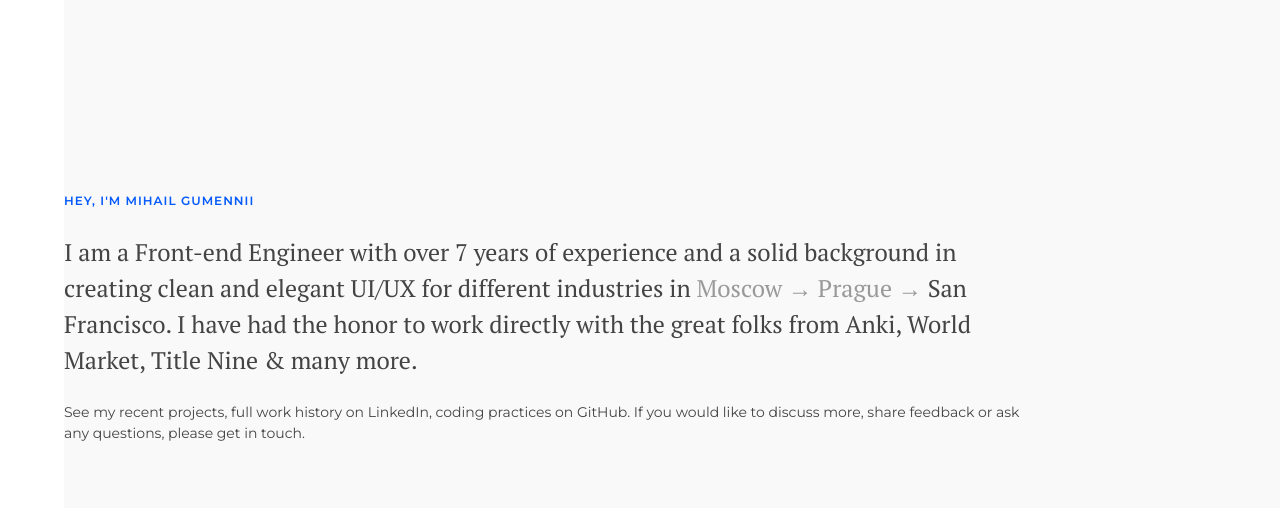
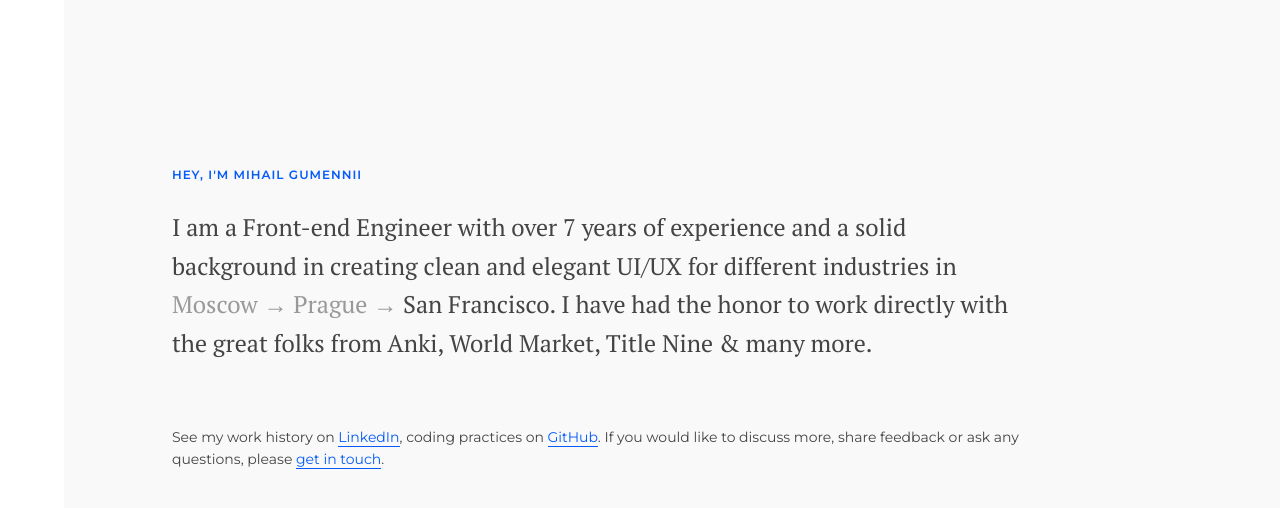
Before and after one commit to gumennii/gumennii.com, a website: page src/index.html in a window 1280 px wide. Shown: the part 80-588 px from the top of the page. Drawn offline with Linux system fonts and the light colour scheme.

Commit message:
feat: move to css grids

```diff
--- a/src/index.html
+++ b/src/index.html
@@ -26,17 +26,21 @@
   </div>
 
   <main class="o-main">
-    <article class="c-intro">
+    <article class="o-box">
       <h1 class="c-heading">Hey, I'm Mihail Gumennii</h1>
-      <p class="c-welcome">
+      <p class="c-welcome u-mb4">
         I am a Front-end Engineer with over 7 years of experience and a solid
         background in creating clean and elegant UI/UX for different industries
         in <span class="u-silent">Moscow → Prague →</span> San Francisco. I have had the honor to work
         directly with the great folks from Anki, World Market, Title Nine &amp; many more.
       </p>
       <p class="c-paragraph">
-        See my recent projects, full work history on LinkedIn, coding practices on GitHub.
-        If you would like to discuss more, share feedback or ask any questions, please get in touch.
+        See my work history on
+        <a class="c-link" href="https://www.linkedin.com/in/gumennii/" target="_blank">LinkedIn</a>,
+        coding practices on
+        <a class="c-link" href="https://github.com/gumennii" target="_blank">GitHub</a>.
+        If you would like to discuss more, share feedback or ask any questions, please
+        <a class="c-link" href="mailto: mihail.gumennii@gmail.com">get in touch</a>.
       </p>
     </article>
   </main>
--- a/src/styles/_base.css
+++ b/src/styles/_base.css
@@ -2,7 +2,7 @@
 
 html {
   height: 100%;
-  line-height: 1.5;
+  line-height: 1.6;
   -ms-text-size-adjust: 100%;
   -webkit-text-size-adjust: 100%;
 }
@@ -15,3 +15,9 @@ body {
   background-color: var(--color-bg-secondary);
   font-family: var(--font-primary);
 }
+
+a {
+  color: inherit;
+  background-color: transparent;
+  text-decoration: none;
+}
--- a/src/styles/_components.css
+++ b/src/styles/_components.css
@@ -36,3 +36,8 @@
   font-size: .875rem;
   font-family: var(--font-secondary);
 }
+
+.c-link {
+  color: var(--color-brand);
+  border-bottom: 1px solid var(--color-brand);
+}
--- a/src/styles/_objects.css
+++ b/src/styles/_objects.css
@@ -1,7 +1,8 @@
 /* Objects */
 
 .o-page {
-  display: flex;
+  display: grid;
+  grid-template-columns: 64px auto auto;
   align-items: stretch;
   justify-content: flex-start;
   align-content: stretch;
@@ -17,15 +18,23 @@
 
 .o-main {
   display: flex;
-  width: 75%;
+  min-width: 320px;
   align-items: center;
   justify-content: center;
 }
 
 .o-aside {
+  @media only screen and (max-width: 960px) {
+    display: none;
+  }
   overflow: hidden;
+  margin-top: 32px;
+  margin-bottom: 32px;
 }
 
+.o-intro {
+  padding: 10%;
+}
 
 .o-box {
   margin: 10%;
--- a/src/styles/_utilities.css
+++ b/src/styles/_utilities.css
@@ -1,5 +1,5 @@
 /* Utilities and Helpers */
 
-.u-silent {
-  color: var(--color-text-secondary);
-}
+.u-silent { color: var(--color-text-secondary); }
+
+.u-mb4 { margin-bottom: 64px; }
--- a/src/styles/dev.css
+++ b/src/styles/dev.css
@@ -6,7 +6,7 @@
 
 html {
   height: 100%;
-  line-height: 1.5;
+  line-height: 1.6;
   -ms-text-size-adjust: 100%;
   -webkit-text-size-adjust: 100%;
 }
@@ -20,12 +20,17 @@ body {
   font-family: 'PT Serif', Arial, serif;
 }
 
+a {
+  color: inherit;
+  background-color: transparent;
+  text-decoration: none;
+}
+
 /* Objects */
 
 .o-page {
-  display: -webkit-box;
-  display: -ms-flexbox;
-  display: flex;
+  display: grid;
+  grid-template-columns: 64px auto auto;
   -webkit-box-align: stretch;
       -ms-flex-align: stretch;
           align-items: stretch;
@@ -48,7 +53,7 @@ body {
   display: -webkit-box;
   display: -ms-flexbox;
   display: flex;
-  width: 75%;
+  min-width: 320px;
   -webkit-box-align: center;
       -ms-flex-align: center;
           align-items: center;
@@ -57,8 +62,21 @@ body {
           justify-content: center;
 }
 
+@media only screen and (max-width: 960px) {
+
+  .o-aside {
+    display: none;
+  }
+}
+
 .o-aside {
   overflow: hidden;
+  margin-top: 32px;
+  margin-bottom: 32px;
+}
+
+.o-intro {
+  padding: 10%;
 }
 
 .o-box {
@@ -114,8 +132,13 @@ body {
   font-family: 'Montserrat', Arial, sans-serif;
 }
 
+.c-link {
+  color: #045afa;
+  border-bottom: 1px solid #045afa;
+}
+
 /* Utilities and Helpers */
 
-.u-silent {
-  color: #999;
-}
+.u-silent { color: #999; }
+
+.u-mb4 { margin-bottom: 64px; }
```
